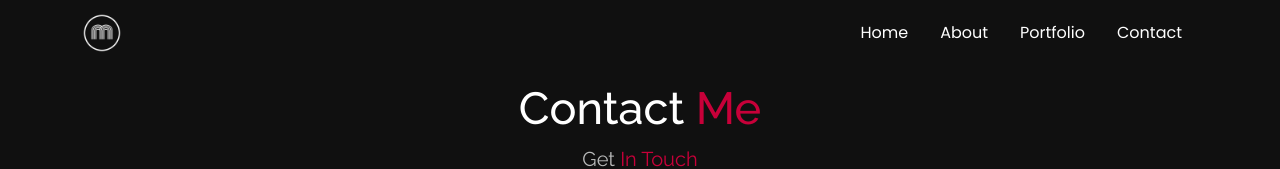
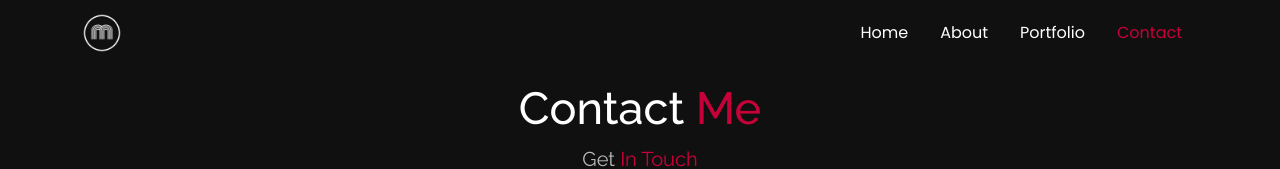
Before and after one commit to mohammed-fandees/my-portfolio, a React (Create React App) app: page /contact in a window 1280 px wide. Shown: the top 169 px of the page. Built offline with nearby package versions, Linux system fonts and the light colour scheme.

Commit message:
add active page link effect

```diff
--- a/src/components/Header/Header.jsx
+++ b/src/components/Header/Header.jsx
@@ -38,7 +38,7 @@ export default function Header() {
                 <li key={link.text} className="nav-item">
                   <Link
                     onClick={() => setPath(getPath(link.path))}
-                    className="nav-link py-2 px-3 text-white"
+                    className={`${link.path === path ? "active" : ""} nav-link py-2 px-3 text-white`}
                     to={link.path}
                   >
                     {link.text}
--- a/src/components/Header/header.css
+++ b/src/components/Header/header.css
@@ -9,19 +9,13 @@ nav.contact {
 
 }
 
-@media (min-width: 992px) {
-  .home:nth-child(-n + 1):not(.navbar) {
-    background: var(--dark-blue) !important;
-  }
-}
-
 .logo {
   width: 40px;
 }
 
-a.nav-link:hover {
+a.nav-link:hover,
+a.active {
   color: var(--main-color) !important;
-  /* font-weight: bold !important; */
 }
 
 @media (max-width: 991px) {
```
